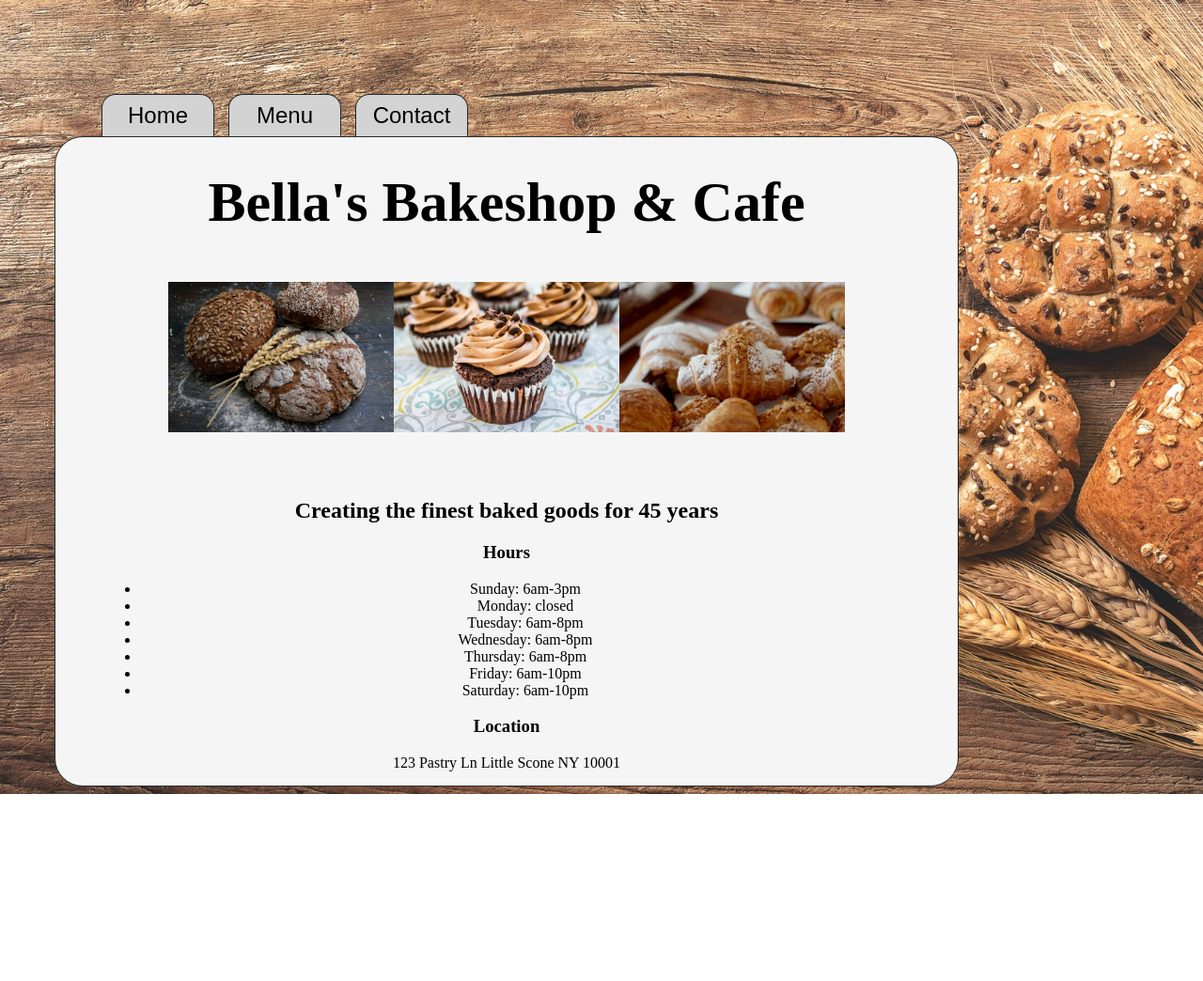
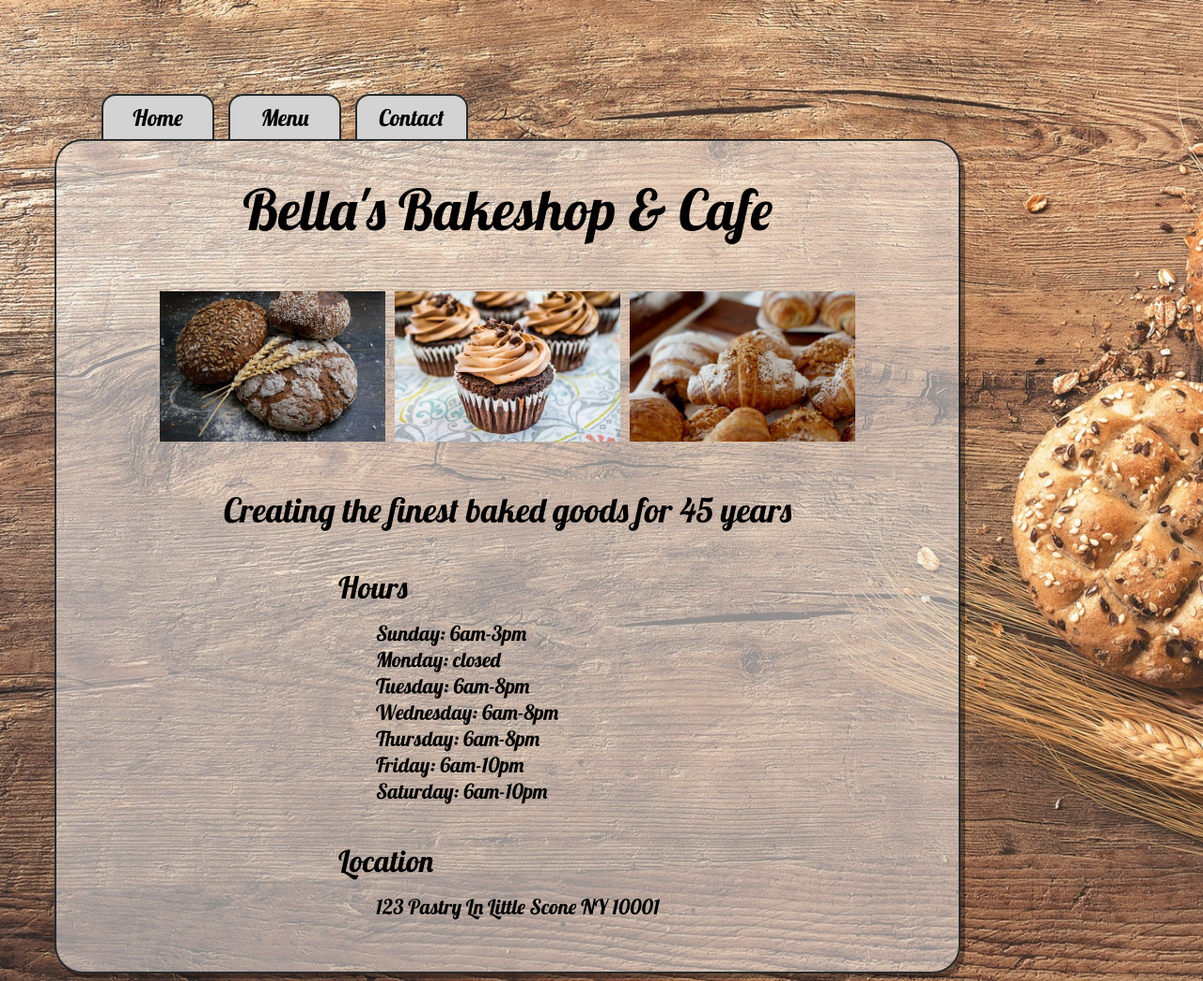
Before and after one commit to Lisa-Fink/Restaurant-Page, a website built with webpack: page dist/index.html in a window 1280 px wide. Shown: the whole page at 94% size. Before the commit the page ends 845 px from the top, so only its background shows below. Built offline with nearby package versions, Linux system fonts and the light colour scheme.

Commit message:
Added styling for the main page and home tab

```diff
--- a/src/style.css
+++ b/src/style.css
@@ -1,7 +1,16 @@
+@font-face {
+    font-family: 'MyFont';
+    src: url('./lobster-v28-latin-regular.woff2') format('woff2');
+    font-weight: 600;
+    font-style: normal;
+  }
+
 body {
     background: url('./background.jpg');
     background-size: cover;
-    color: black
+    color: black;
+    font-family: 'MyFont';
+    font-size: 22px;
 }
 
 h1 {
@@ -9,21 +18,34 @@ h1 {
     margin: 20px 0 0 0;
 }
 
+h2 {
+    font-size: 36px;
+    margin: 0;
+}
+
+h3 {
+    font-size: 32px;
+    margin: 15px 0;
+    font-family: 'MyFont';
+}
+
 #content {
-    background-color: whitesmoke;
+    background-color: rgba(245, 245, 245, 0.5);
     width: 860px;
     border-radius: 30px;
-    border: rgb(38, 42, 42) 1px solid;
+    border: rgb(38, 42, 42) 2px solid;
     padding: 15px 50px;
     text-align: center;
     margin-left: 50px;
     min-height: 610px;
+    box-shadow: 5px 5px rgba(0, 0, 0, 0.377);
 }
 
 #image-div {
     display: flex;
     padding: 50px 0;
     justify-content: center;
+    gap:10px
 }
 
 #image-div img {
@@ -39,18 +61,41 @@ nav {
 
 nav > button {
     width: 120px;
-    background-color: lightgray;
+    background-color: lightgrey;
     text-align: center;
     font-size: 24px;
     padding: 8px 15px;
-    border: rgb(38, 42, 42) 1px solid;
+    border: rgb(38, 42, 42) 2px solid;
     border-radius: 15px;
     border-bottom: none;
     border-bottom-left-radius: 0;
     border-bottom-right-radius: 0;
     cursor: pointer;
+    font-family: 'MyFont';
+}
+
+nav > button:hover{
+    color: lightskyblue;
+    background-color: gray;
 }
 
 .selected {
-    background-color: rgb(144, 38, 251);
+    background-color: gray;
+    color: lightskyblue;
 }
+
+ul {
+    list-style: none;
+    margin: 0;
+}
+
+.home-info {
+    text-align: left;
+    width: 360px;
+    margin: 40px auto;
+    /* font-family: Impact, Haettenschweiler, 'Arial Narrow Bold', sans-serif; */
+}
+
+.home-info > span {
+    margin-left: 40px;
+}
```
